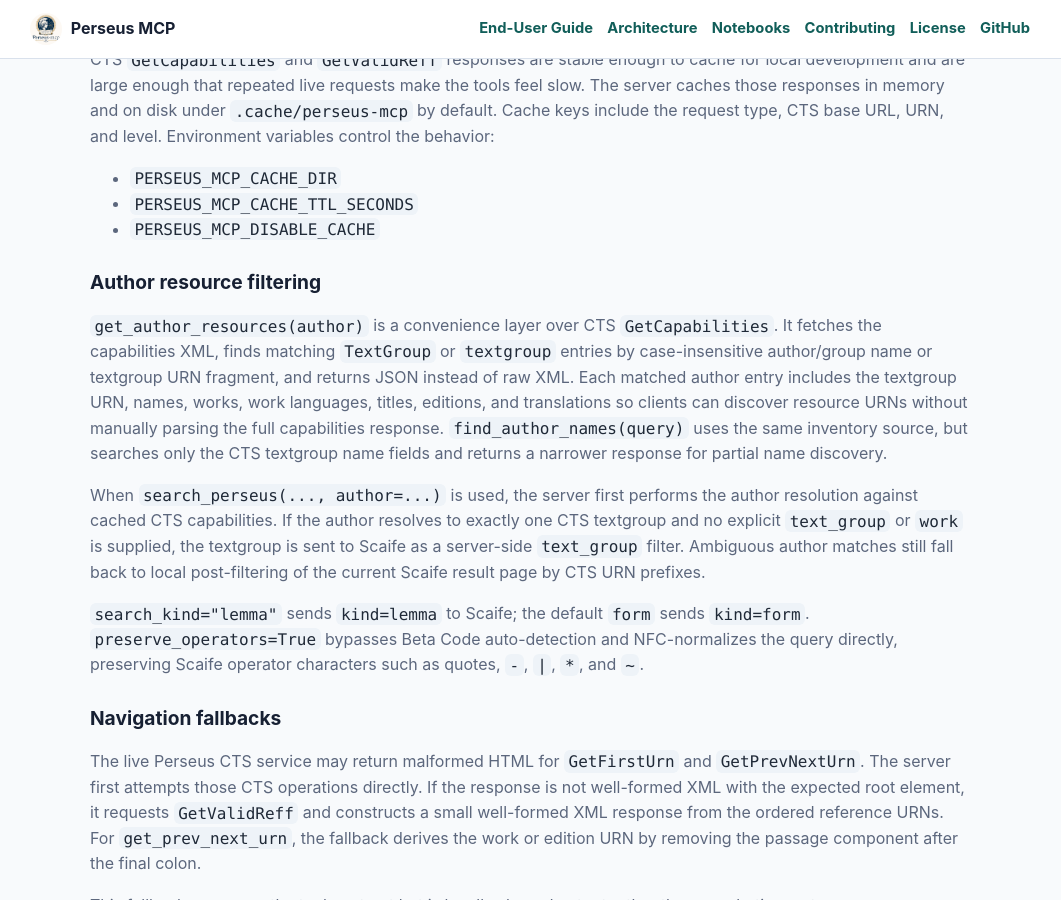
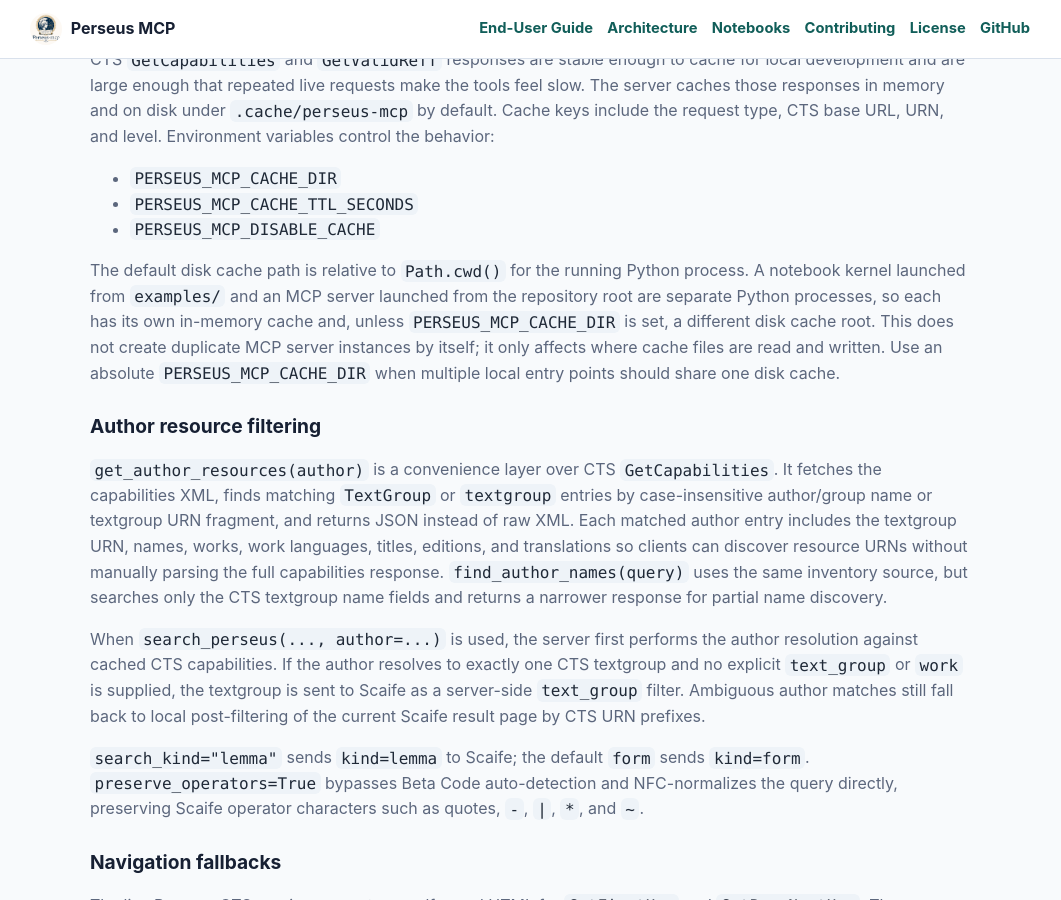
Before and after one commit to tonyjurg/Perseus-mcp, a Jekyll site: the page built from docs/architecture.md, in a window 1280 px wide and 900 px high, scrolled down 3983 px. Shown: the whole window, without its empty margins (110-1171 px from the left). Built offline with Jekyll 4.4.1, drawn with Linux system fonts in a browser that asks for light colours.

Commit message:
Polish advanced search notebook docs

```diff
--- a/docs/architecture.md
+++ b/docs/architecture.md
@@ -161,6 +161,15 @@ URL, URN, and level. Environment variables control the behavior:
 - `PERSEUS_MCP_CACHE_TTL_SECONDS`
 - `PERSEUS_MCP_DISABLE_CACHE`
 
+The default disk cache path is relative to `Path.cwd()` for the running Python
+process. A notebook kernel launched from `examples/` and an MCP server launched
+from the repository root are separate Python processes, so each has its own
+in-memory cache and, unless `PERSEUS_MCP_CACHE_DIR` is set, a different disk
+cache root. This does not create duplicate MCP server instances by itself; it
+only affects where cache files are read and written. Use an absolute
+`PERSEUS_MCP_CACHE_DIR` when multiple local entry points should share one disk
+cache.
+
 ### Author resource filtering
 
 `get_author_resources(author)` is a convenience layer over CTS `GetCapabilities`.
```
Also changed, not shown: docs/enduser.md (+7 -0 lines), docs/notebooks.md (+3 -3 lines), README.md, 3 other files.
